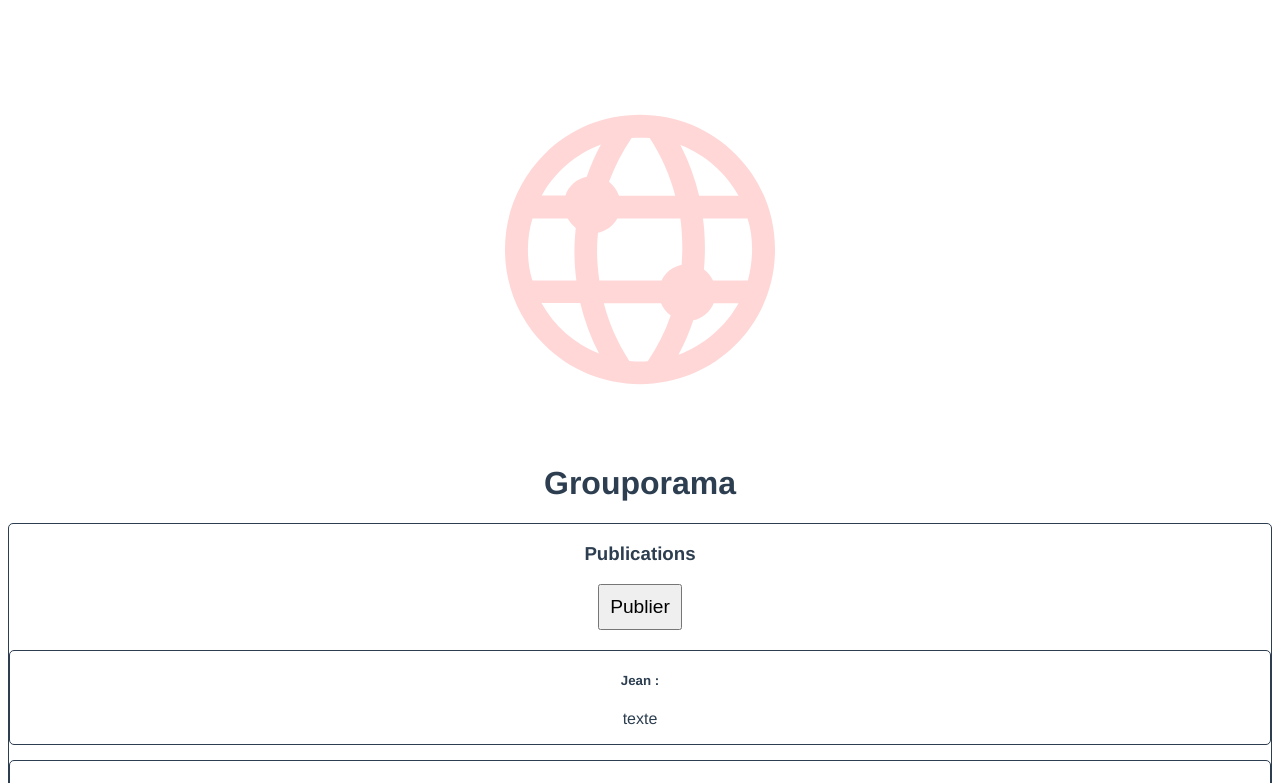
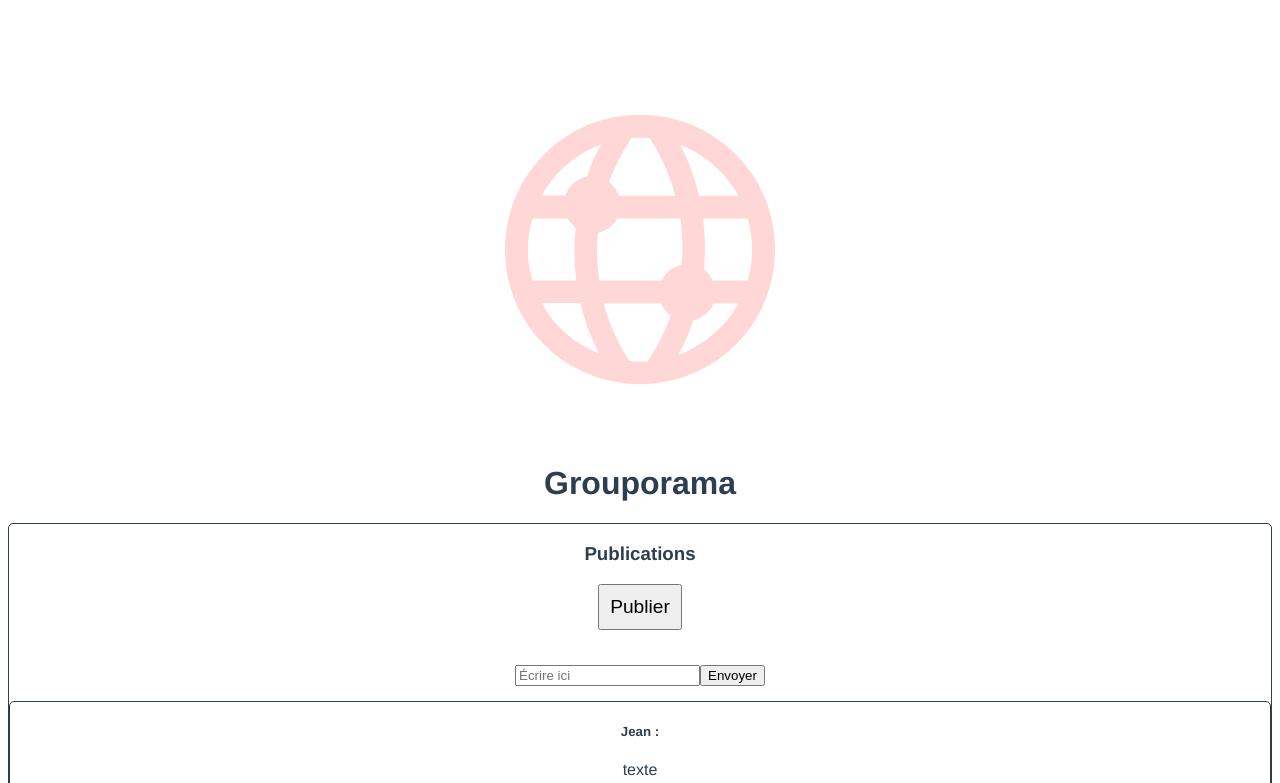
Before and after one commit to GuillaumeChk/GuillaumeChekhab_7_170921, a Vue app: page / in a window 1280 px wide. Shown: the top 783 px of the page. Built offline with nearby package versions, Linux system fonts and the light colour scheme.

Commit message:
problème lecture objet newPost

```diff
--- a/src/App.vue
+++ b/src/App.vue
@@ -2,7 +2,7 @@
   <img alt="Logo Grouporama" src="../public/icones/icon.svg">
   <h1>Grouporama</h1>
   <!-- <Connection /> -->
-  <Posts :posts="posts" />
+  <Posts :posts="posts" @add-new-post="addNewPost" />
 </template>
 
 <script>
@@ -18,6 +18,12 @@
     data() {
       return {
         posts: []
+      }
+    },
+    methods: {
+      addNewPost(newPost) {
+        console.log(newPost)
+        this.posts = [...this.posts, newPost]
       }
     },
     created() {
--- /dev/null
+++ b/src/components/AddPost.vue
@@ -0,0 +1,48 @@
+<template>
+    <form @submit="onSubmit">
+        <label for="text"></label>
+        <input type="text" v-model="text" name="text" placeholder="Écrire ici">
+        <input type="submit" value="Envoyer">
+    </form>
+</template>
+
+<script>
+    export default {
+        name: 'AddPost',
+        data() {
+            return {
+                text: '',
+            }
+        },
+        methods: {
+            onSubmit(e) {
+                e.preventDefault()
+                // Si champs vide
+                if (!this.text) {
+                    alert('Veuillez entrer un message')
+                    return
+                }
+
+                const newPost = {
+                    id: Math.floor(Math.random() * 100000),
+                    user: 'testUser',
+                    text: this.text,
+                }
+
+                console.log(newPost)
+
+                this.$emit('submit-post', newPost)
+
+                // Clear le champs
+                this.text = ''
+            }
+        }
+
+    }
+</script>
+
+<style lang="scss">
+    form {
+        padding: 15px;
+    }
+</style>
--- a/src/components/Posts.vue
+++ b/src/components/Posts.vue
@@ -2,6 +2,7 @@
     <div class="container">
         <h3>Publications</h3>
         <button>Publier</button>
+        <AddPost @submit-post="$emit('add-new-post', newPost)" />
         <div class="container" :key="post.id" v-for="post in posts">
             <h5>{{ post.user }} :</h5>
             <p>{{ post.text }}</p>
@@ -10,12 +11,18 @@
 </template>
 
 <script>
-export default {
-    name: 'Posts',
-    props: {
-        posts: Array
+    import AddPost from './AddPost.vue'
+
+    export default {
+        name: 'Posts',
+        props: {
+            posts: Array
+        },
+        components: {
+            AddPost,
+        },
+        emits: ['add-new-post']
     }
-}
 </script>
 
 <style lang="scss" scoped>
```
